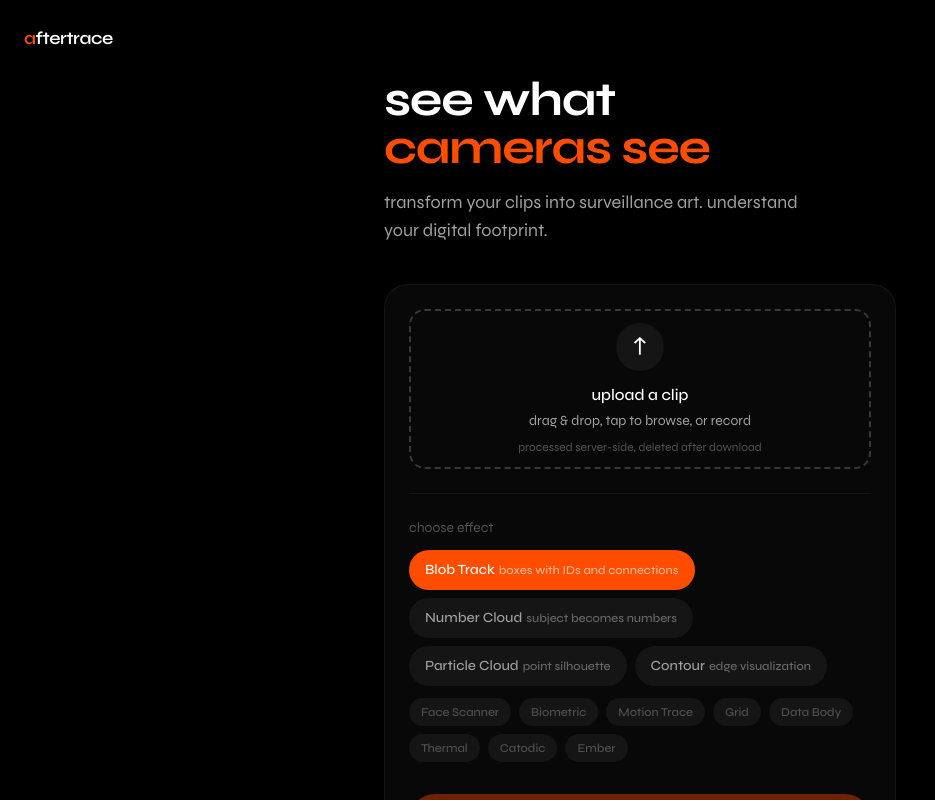
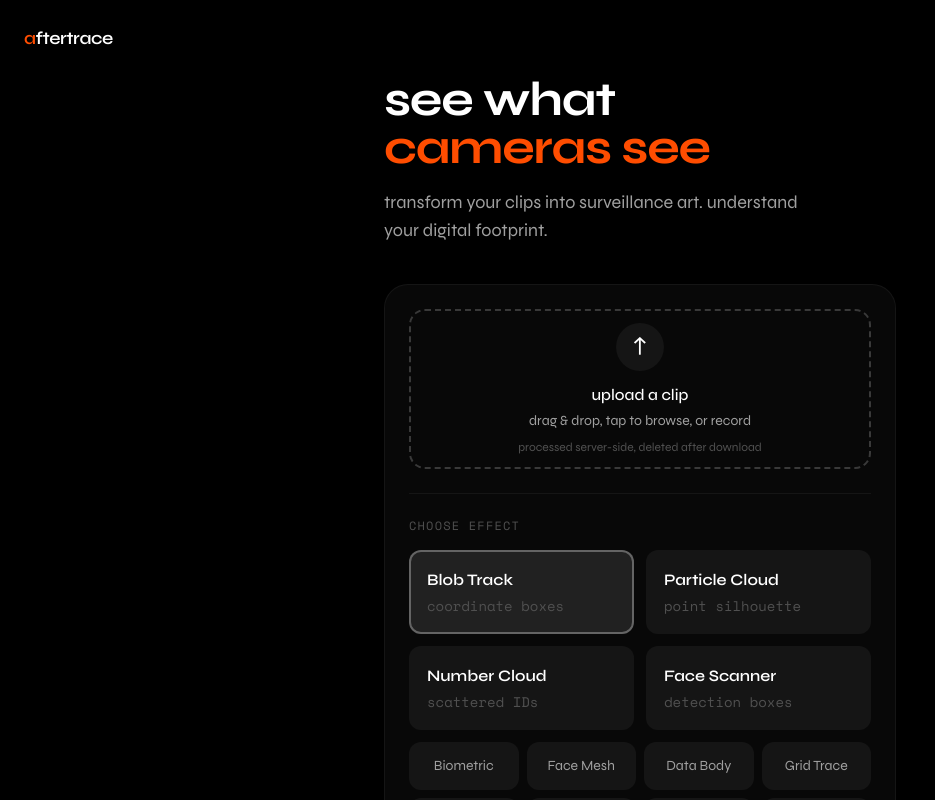
Before and after one commit to karimbusatti/aftertrace, a Next.js app in the folder web/: page / in a window 1280 px wide. Shown: the top 800 px of the page, without its empty margins (0-935 px from the left). Built offline with nearby package versions, Linux system fonts and the light colour scheme; no server answers.

Commit message:
Update preset picker layout - 2x2 main grid + 4x2 secondary grid

```diff
--- a/web/components/PresetPicker.tsx
+++ b/web/components/PresetPicker.tsx
@@ -6,19 +6,22 @@ type Preset = {
   description: string;
 };
 
-const PRESETS: Preset[] = [
-  { id: "blob_track", name: "Blob Track", description: "boxes with IDs and connections" },
-  { id: "number_cloud", name: "Number Cloud", description: "subject becomes numbers" },
+const MAIN_PRESETS: Preset[] = [
+  { id: "blob_track", name: "Blob Track", description: "coordinate boxes" },
   { id: "particle_silhouette", name: "Particle Cloud", description: "point silhouette" },
-  { id: "contour_trace", name: "Contour", description: "edge visualization" },
+  { id: "number_cloud", name: "Number Cloud", description: "scattered IDs" },
   { id: "face_scanner", name: "Face Scanner", description: "detection boxes" },
-  { id: "biometric", name: "Biometric", description: "CCTV analysis" },
-  { id: "motion_trace", name: "Motion Trace", description: "flowing trails" },
-  { id: "grid_trace", name: "Grid", description: "geometric network" },
-  { id: "data_body", name: "Data Body", description: "code silhouette" },
-  { id: "heat_map", name: "Thermal", description: "heat signature" },
-  { id: "catodic_cube", name: "Catodic", description: "CRT glitch" },
-  { id: "ember_trails", name: "Ember", description: "spark trails" },
+];
+
+const SECONDARY_PRESETS: Preset[] = [
+  { id: "biometric", name: "Biometric", description: "" },
+  { id: "face_mesh", name: "Face Mesh", description: "" },
+  { id: "data_body", name: "Data Body", description: "" },
+  { id: "grid_trace", name: "Grid Trace", description: "" },
+  { id: "heat_map", name: "Thermal", description: "" },
+  { id: "catodic_cube", name: "Catodic", description: "" },
+  { id: "ember_trails", name: "Ember", description: "" },
+  { id: "soft_blobs", name: "Soft Blobs", description: "" },
 ];
 
 interface PresetPickerProps {
@@ -30,47 +33,47 @@ interface PresetPickerProps {
 export function PresetPicker({ value, onChange, disabled }: PresetPickerProps) {
   return (
     <div>
-      <p className="text-text-muted text-sm mb-3">choose effect</p>
+      <p className="text-text-muted text-xs font-mono uppercase tracking-widest mb-4">
+        Choose Effect
+      </p>
 
-      {/* Main presets - first row */}
-      <div className="flex flex-wrap gap-2 mb-3">
-        {PRESETS.slice(0, 4).map((preset) => (
+      {/* Main 4 presets - 2x2 grid */}
+      <div className="grid grid-cols-2 gap-3 mb-3">
+        {MAIN_PRESETS.map((preset) => (
           <button
             key={preset.id}
             onClick={() => onChange(preset.id)}
             disabled={disabled}
             className={`
-              px-4 py-2.5 rounded-full text-sm font-medium
-              transition-all duration-200
+              p-4 rounded-xl text-left transition-all duration-200
               disabled:opacity-50 disabled:cursor-not-allowed
               ${value === preset.id
-                ? "bg-accent text-white"
-                : "bg-white/5 text-text-secondary hover:bg-white/10 hover:text-white"
+                ? "bg-white/10 border-2 border-white/30"
+                : "bg-white/5 border-2 border-transparent hover:bg-white/8"
               }
             `}
           >
-            {preset.name}
-            <span className="text-xs ml-1 opacity-60">
+            <span className="block text-white font-semibold">{preset.name}</span>
+            <span className="block text-text-muted text-sm font-mono mt-1">
               {preset.description}
             </span>
           </button>
         ))}
       </div>
 
-      {/* More presets */}
-      <div className="flex flex-wrap gap-2">
-        {PRESETS.slice(4).map((preset) => (
+      {/* Secondary presets - 2 rows of 4 */}
+      <div className="grid grid-cols-4 gap-2">
+        {SECONDARY_PRESETS.map((preset) => (
           <button
             key={preset.id}
             onClick={() => onChange(preset.id)}
             disabled={disabled}
             className={`
-              px-3 py-1.5 rounded-full text-xs font-medium
-              transition-all duration-200
+              py-3 px-2 rounded-xl text-center text-sm transition-all duration-200
               disabled:opacity-50 disabled:cursor-not-allowed
               ${value === preset.id
-                ? "bg-accent text-white"
-                : "bg-white/5 text-text-muted hover:bg-white/10 hover:text-text-secondary"
+                ? "bg-white/10 border-2 border-white/30 text-white"
+                : "bg-white/5 border-2 border-transparent text-text-secondary hover:bg-white/8 hover:text-white"
               }
             `}
           >
```
